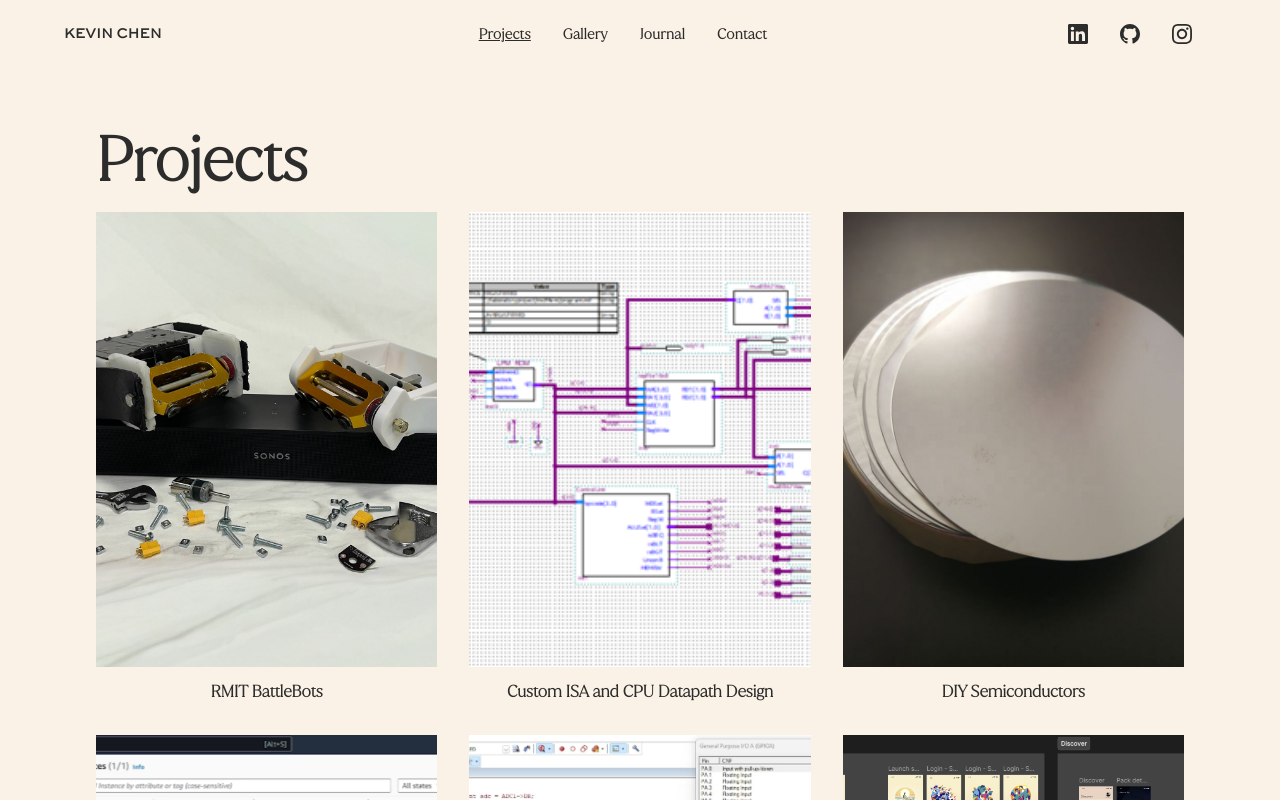
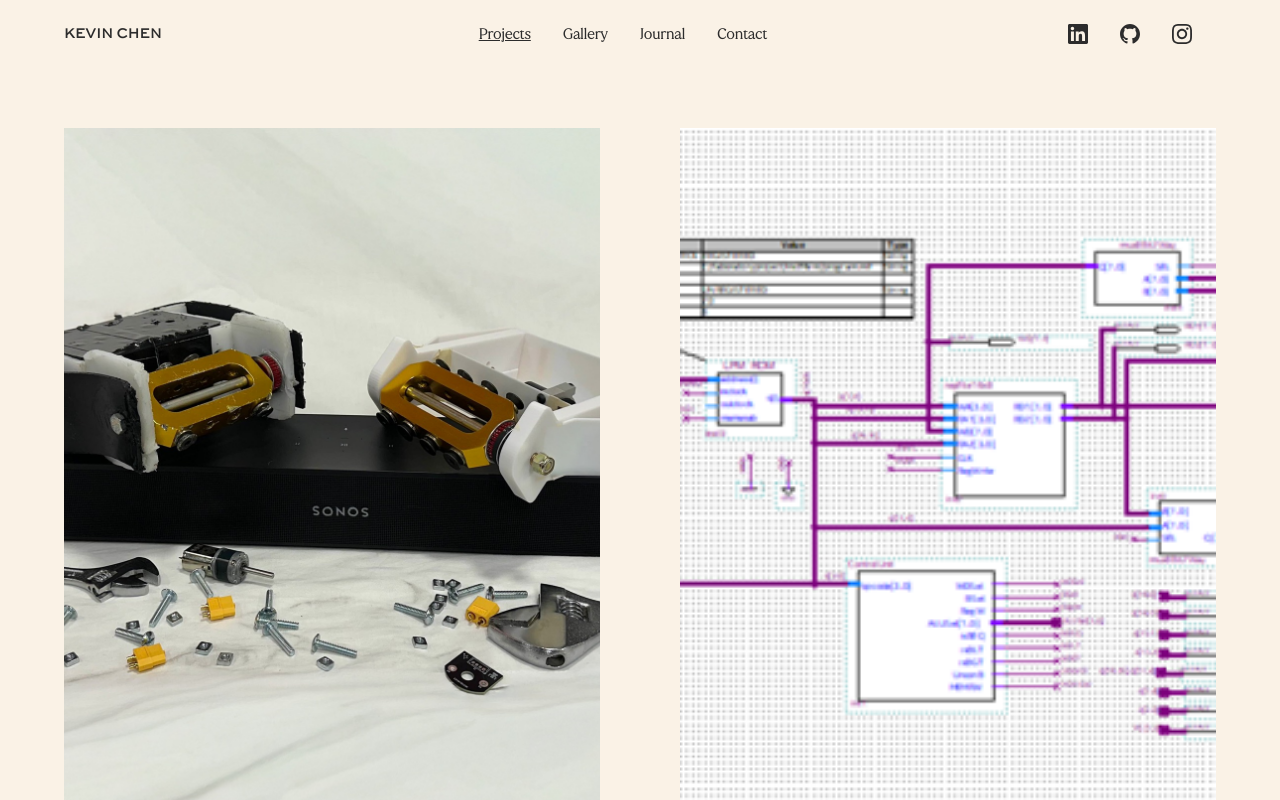
Before and after one commit to KevinChen2211/personal-portfolio, a Next.js app: page /projects in a window 1280 px wide. Shown: the top 800 px of the page. Built offline with nearby package versions, Linux system fonts and the light colour scheme; a web font is replaced by a local one.

Commit message:
add projects sizing of image

```diff
--- a/app/data/projects.ts
+++ b/app/data/projects.ts
@@ -9,7 +9,7 @@ export interface Project {
 
 export const projects: Project[] = [
   {
-    title: "RMIT BattleBots",
+    title: "Advanced RMIT Combat-Robotics",
     description:
       "Leading a competitive robotics club focused on combat robotics design, engineering, and competition. Organized workshops, competitions, and industry partnerships.",
     highlights: [
@@ -20,7 +20,6 @@ export const projects: Project[] = [
       "Initiated sponsorships and organized club events",
       "Organized networking events with industry professionals",
     ],
-    icon: "🤖",
     image: "/projects-images/combatrobots.jpg",
     slug: "rmit-battlebots",
   },
@@ -34,7 +33,6 @@ export const projects: Project[] = [
       "Optimized instruction pipeline for performance and efficiency",
       "Validated design through comprehensive simulation and testing",
     ],
-    icon: "⚙️",
     image: "/projects-images/custom-cpu.png",
     slug: "custom-cpu",
   },
@@ -47,7 +45,6 @@ export const projects: Project[] = [
       "Research etching, doping, and deposition processes using consumer-grade tools while prioritizing accuracy",
       "Exploring innovative approaches to reduce cost barriers in semiconductor manufacturing",
     ],
-    icon: "🔬",
     image: "/projects-images/semiconductor.jpg",
     slug: "diy-semiconductors",
   },
@@ -62,7 +59,6 @@ export const projects: Project[] = [
       "Designed scalable architecture to handle growing user base",
       "Optimized costs through efficient use of AWS serverless services",
     ],
-    icon: "☁️",
     image: "/projects-images/aws.png",
     slug: "aws-web-application",
   },
@@ -76,7 +72,6 @@ export const projects: Project[] = [
       "Designed robust error handling and message filtering systems",
       "Optimized for low-latency communication in automotive applications",
     ],
-    icon: "🚗",
     image: "/projects-images/can_bus.png",
     slug: "can-bus",
   },
@@ -91,7 +86,6 @@ export const projects: Project[] = [
       "Delivered polished UI/UX with smooth animations and intuitive navigation",
       "Ensured cross-platform compatibility for iOS and Android",
     ],
-    icon: "🧘",
     image: "/projects-images/yoga.png",
     slug: "yoga-meditation-app",
   },
--- a/app/projects/[slug]/page.tsx
+++ b/app/projects/[slug]/page.tsx
@@ -77,21 +77,15 @@ export default function ProjectPage({ params }: ProjectPageProps) {
 
           {/* Project Image */}
           {project.image && (
-            <div className="relative w-full mb-8 overflow-hidden">
-              <div
-                className="relative w-full"
-                style={{
-                  aspectRatio: "0.75 / 1",
-                  maxWidth: "600px",
-                  margin: "0 auto",
-                }}
-              >
+            <div className="relative w-full mb-8 flex justify-center">
+              <div className="relative w-full max-w-4xl">
                 <Image
                   src={project.image}
                   alt={project.title}
-                  fill
-                  className="object-cover"
-                  sizes="(max-width: 768px) 100vw, 600px"
+                  width={1200}
+                  height={1600}
+                  className="object-contain w-full h-auto"
+                  sizes="(max-width: 768px) 100vw, (max-width: 1024px) 90vw, 1200px"
                   quality={90}
                   priority
                 />
--- a/app/projects/page.tsx
+++ b/app/projects/page.tsx
@@ -52,7 +52,9 @@ const ProjectCard = ({
                 className="w-full h-full flex items-center justify-center"
                 style={{ backgroundColor: textColor, opacity: 0.1 }}
               >
-                {project.icon && <span className="text-6xl">{project.icon}</span>}
+                {project.icon && (
+                  <span className="text-6xl">{project.icon}</span>
+                )}
               </div>
             )}
           </div>
@@ -82,19 +84,9 @@ export default function ProjectsPage() {
       style={{ backgroundColor: bgColor }}
     >
       <Navbar />
-      <main className="px-6 sm:px-10 md:px-12 lg:px-20 xl:px-24 py-24 md:py-32">
-        <div className="max-w-6xl mx-auto">
-          <h1
-            className="text-3xl sm:text-4xl md:text-5xl lg:text-6xl font-semibold mb-6"
-            style={{
-              color: textColor,
-              fontFamily:
-                "'Juana', var(--font-display), 'Playfair Display', 'Times New Roman', serif",
-            }}
-          >
-            Projects
-          </h1>
-          <div className="grid grid-cols-1 sm:grid-cols-2 lg:grid-cols-3 gap-6 md:gap-8">
+      <main className="px-4 sm:px-6 md:px-8 lg:px-12 xl:px-16 py-24 md:py-32">
+        <div className="max-w-[98vw] xl:max-w-[1800px] mx-auto">
+          <div className="grid grid-cols-1 sm:grid-cols-2 xl:grid-cols-2 2xl:grid-cols-3 gap-8 md:gap-12 lg:gap-16 xl:gap-20">
             {projects.map((project, index) => (
               <ProjectCard key={project.slug} project={project} index={index} />
             ))}
```
